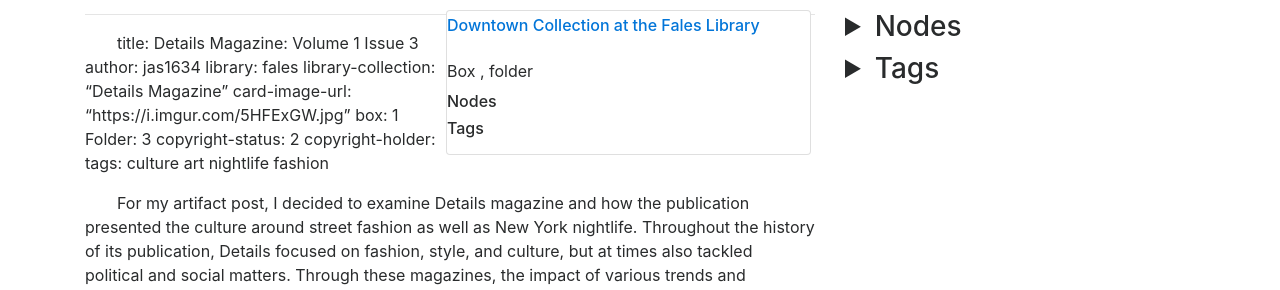
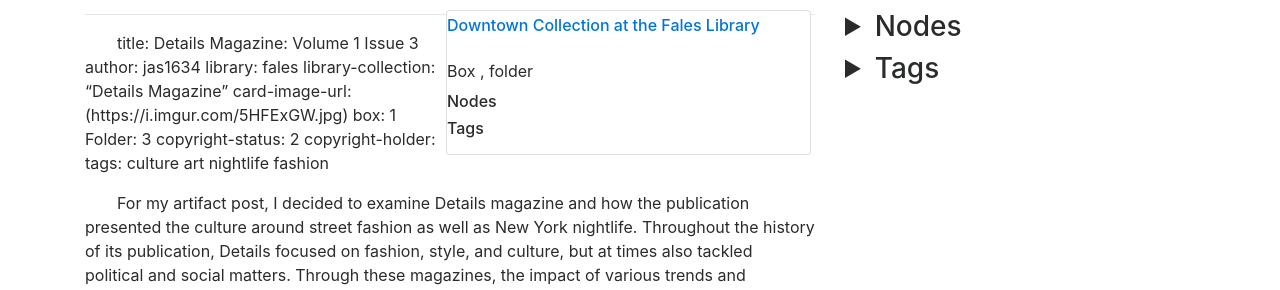
Before and after one commit to nyscapes/downtown-archaeologies, a Jekyll site: the page built from _artifacts/Details-Magazine.md, in a window 1280 px wide. Shown: the part 153-443 px from the top of the page. Built offline with Jekyll 4.4.1, drawn with Linux system fonts in a browser that asks for light colours; nearby versions of some CDN libraries.

Commit message:
Update to data

```diff
--- a/_artifacts/Details-Magazine.md
+++ b/_artifacts/Details-Magazine.md
@@ -3,7 +3,8 @@ title: Details Magazine: Volume 1 Issue 3
 author: jas1634
 library: fales
 library-collection: "Details Magazine"
-card-image-url: "https://i.imgur.com/5HFExGW.jpg"
+card-image-url:
+(https://i.imgur.com/5HFExGW.jpg)
 box: 1
 Folder: 3
 copyright-status: 2
```
